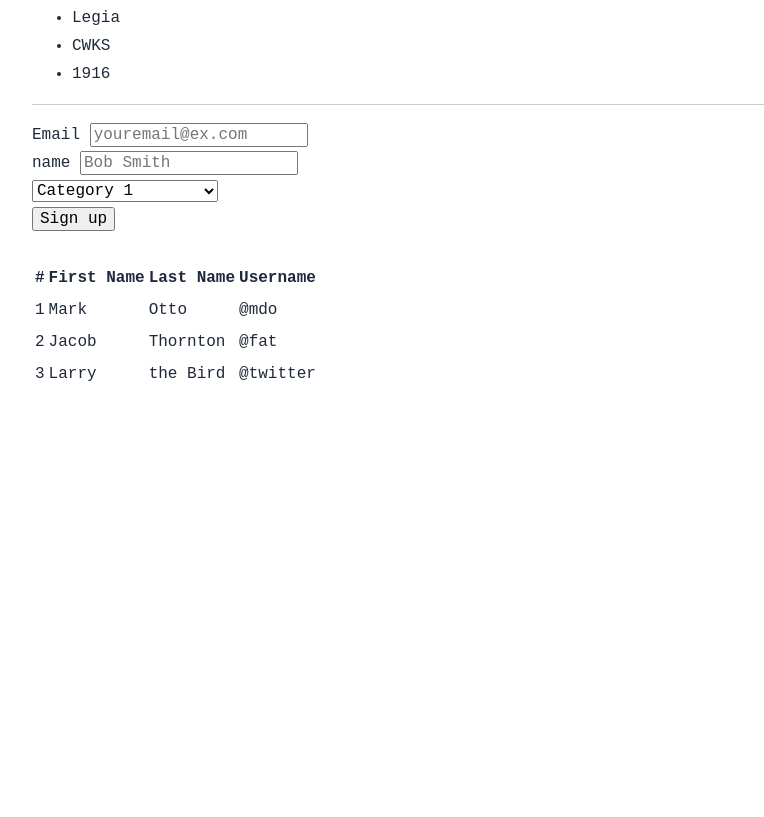
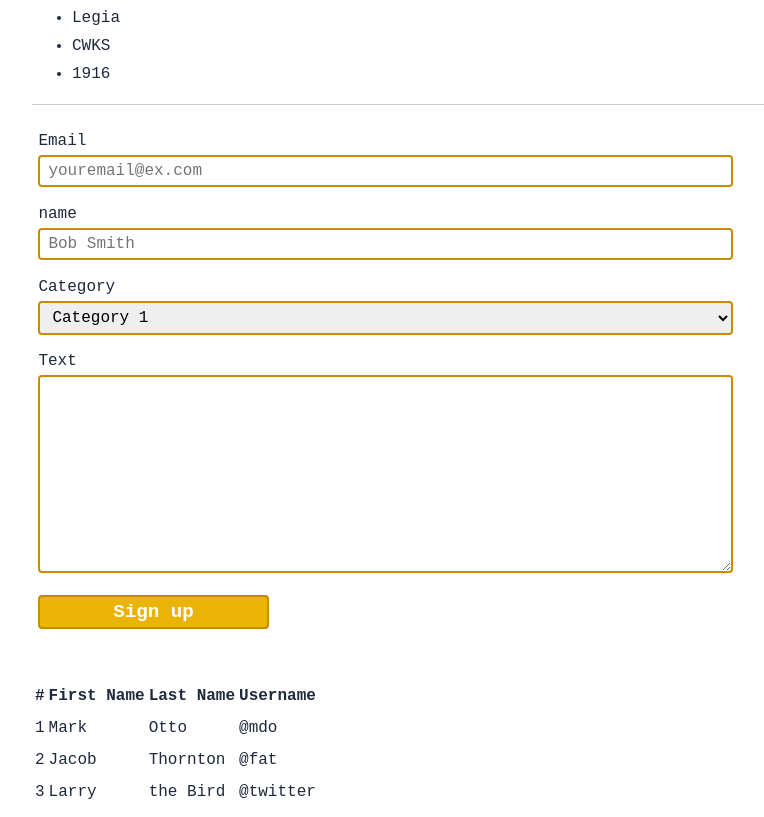
Before and after one commit to masiucd/CSS-design-system-for-the-web, a website built with Parcel: page index.html in a window 1280 px wide. Shown: the part 1260-2077 px from the top of the page, without its empty margins (166-930 px from the left). Before the commit the page ends 1659 px from the top, so only its background shows below. Built offline with nearby package versions, Linux system fonts and the light colour scheme.

Commit message:
fix dark theme

```diff
--- a/css/style.css
+++ b/css/style.css
@@ -23,10 +23,22 @@
   --text: var(--blue-200);
   --border-color: var(--yellow-200);
   --box-background: var(--gray-10);
+  --line-color: var(--gray-50);
+  --border-color: var(--yellow-200);
+
+  /* Styles */
 
   /* fonts */
   --body-font: "IBM Plex Mono", monospace;
   --header-font: "IBM Plex Serif", serif;
+
+  /* fonts */
+  --h1: 3.052em;
+  --h2: 2.441em;
+  --h3: 1.953em;
+  --h4: 1.563em;
+  --h5: 1.25em;
+  --smallText: 0.8em;
 }
 
 *::after,
@@ -48,10 +60,16 @@ body {
   font-weight: 400;
   line-height: 1.75;
   color: var(--text);
+  padding-bottom: 400px;
 }
 
 p {
   margin-bottom: 1rem;
+}
+
+p a,
+blockquote a {
+  text-decoration: none;
 }
 
 h1,
@@ -67,23 +85,23 @@ h5 {
 
 h1 {
   margin-top: 0;
-  font-size: 3.052rem;
+  font-size: var(--h1);
 }
 
 h2 {
-  font-size: 2.441rem;
+  font-size: var(--h2);
 }
 
 h3 {
-  font-size: 1.953rem;
+  font-size: var(--h3);
 }
 
 h4 {
-  font-size: 1.563rem;
+  font-size: var(--h4);
 }
 
 h5 {
-  font-size: 1.25rem;
+  font-size: var(--h5);
 }
 
 small,
@@ -131,3 +149,36 @@ blockquote {
   line-height: 1.5;
   background-color: var(--box-background);
 }
+
+/* form */
+form {
+  margin: 0;
+  padding: 0;
+  width: 80%;
+  margin-bottom: 1em;
+}
+
+.form-group {
+  padding: 0.4em;
+  display: flex;
+  flex-direction: column;
+}
+
+.form-group input,
+select,
+textarea,
+button[type="submit"] {
+  border-radius: 4px;
+  border: 2px solid var(--border-color);
+  padding: 0.3em 0.5em;
+}
+.form-group button[type="submit"] {
+  background-color: var(--yellow-100);
+  color: var(--background);
+  font-weight: bold;
+  font-size: 1.2rem;
+  padding: 0.2em 0.1em;
+  margin-top: 0.5em;
+  width: 12em;
+  cursor: pointer;
+}
--- a/index.html
+++ b/index.html
@@ -63,7 +63,8 @@
         accusantium porro libero laboriosam nostrum architecto ipsam laudantium
         ratione officiis eum iusto numquam quis est mollitia suscipit, provident
         non dignissimos at doloremque aliquid. Nisi voluptate velit autem
-        <a href="https://developer.mozilla.org/en-US/">aliquam quos assumenda</a
+        <a href="https://developer.mozilla.org/en-US/">
+          aliquam quos assumenda </a
         >, mollitia id dicta obcaecati debitis molestias vel exercitationem in
         sed totam voluptatem eaque maxime nesciunt, eligendi est architecto.
       </p>
@@ -103,6 +104,7 @@
         </div>
 
         <div class="form-group">
+          <label for="categories"><span>Category</span></label>
           <select name="categories" id="categories">
             <option value="" disabled>Select a category</option>
             <option value="1">Category 1</option>
@@ -111,6 +113,10 @@
           </select>
         </div>
 
+        <div class="form-group">
+          <label for="text"><span>Text</span></label>
+          <textarea name="text" id="text" cols="30" rows="10"></textarea>
+        </div>
         <div class="form-group">
           <button type="submit">Sign up</button>
         </div>
```
